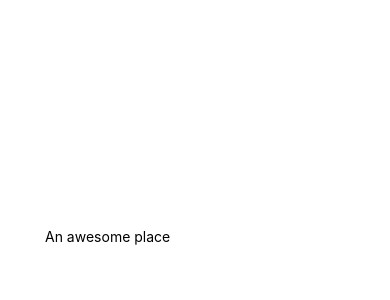
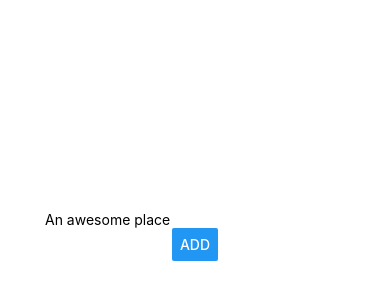
Before and after one commit to JustinSHong/Awesome_Destinations, a React Native app: screen / in a window 390 px wide. Shown: the part 186-486 px from the top of the page. Built offline with nearby package versions, Linux system fonts and the light colour scheme.

Commit message:
added submit button

```diff
--- a/App.js
+++ b/App.js
@@ -1,5 +1,5 @@
 import React, { Component } from "react";
-import { StyleSheet, Text, View, TextInput } from "react-native";
+import { StyleSheet, Text, View, TextInput, Button } from "react-native";
 
 export default class App extends Component {
 	state = {
@@ -22,6 +22,11 @@ export default class App extends Component {
 					value={this.state.placeName}
 					onChangeText={this.handleInputChange}
 				/>
+				<Button
+					title="Add"
+					style={styles.placeButton}
+					onPress={this.handleSubmitPlace}
+				/>
 			</View>
 		);
 	}
```
